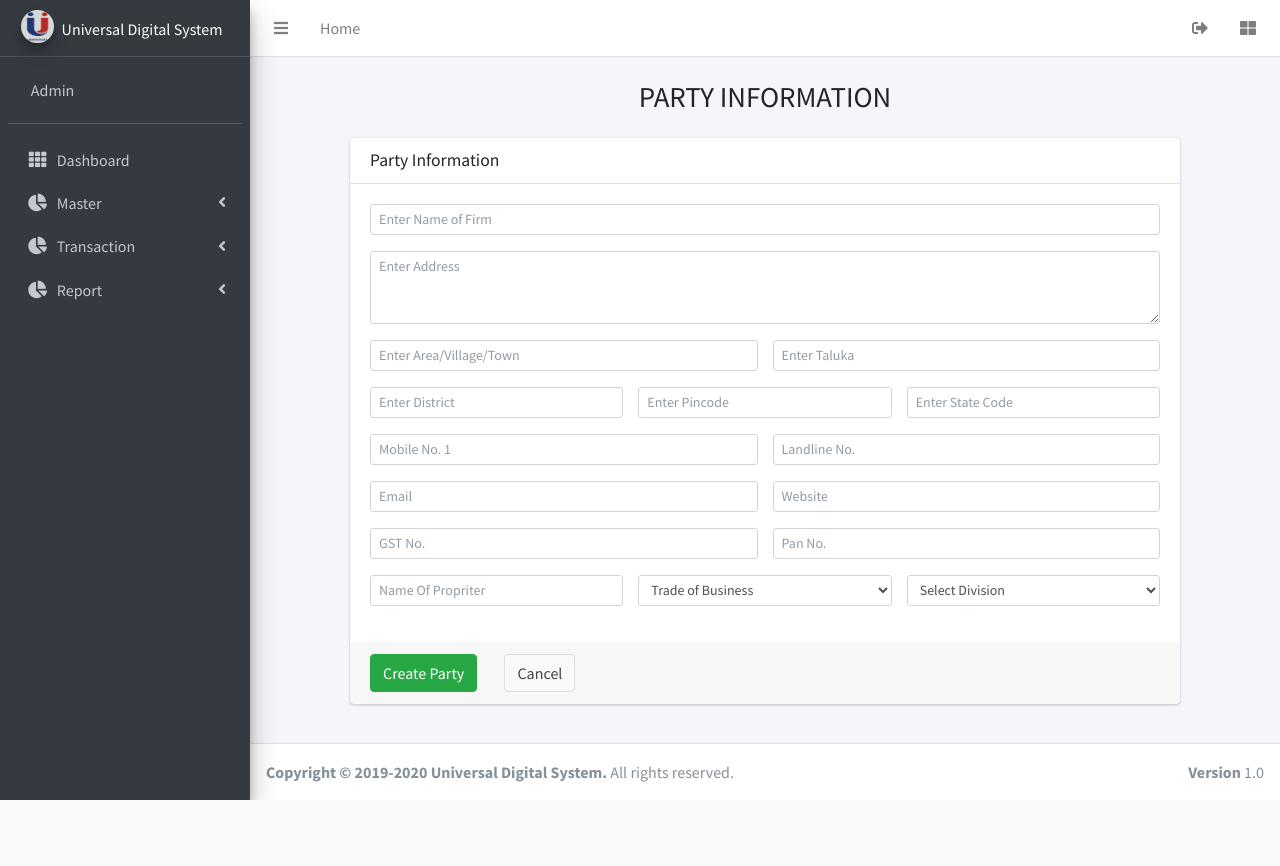
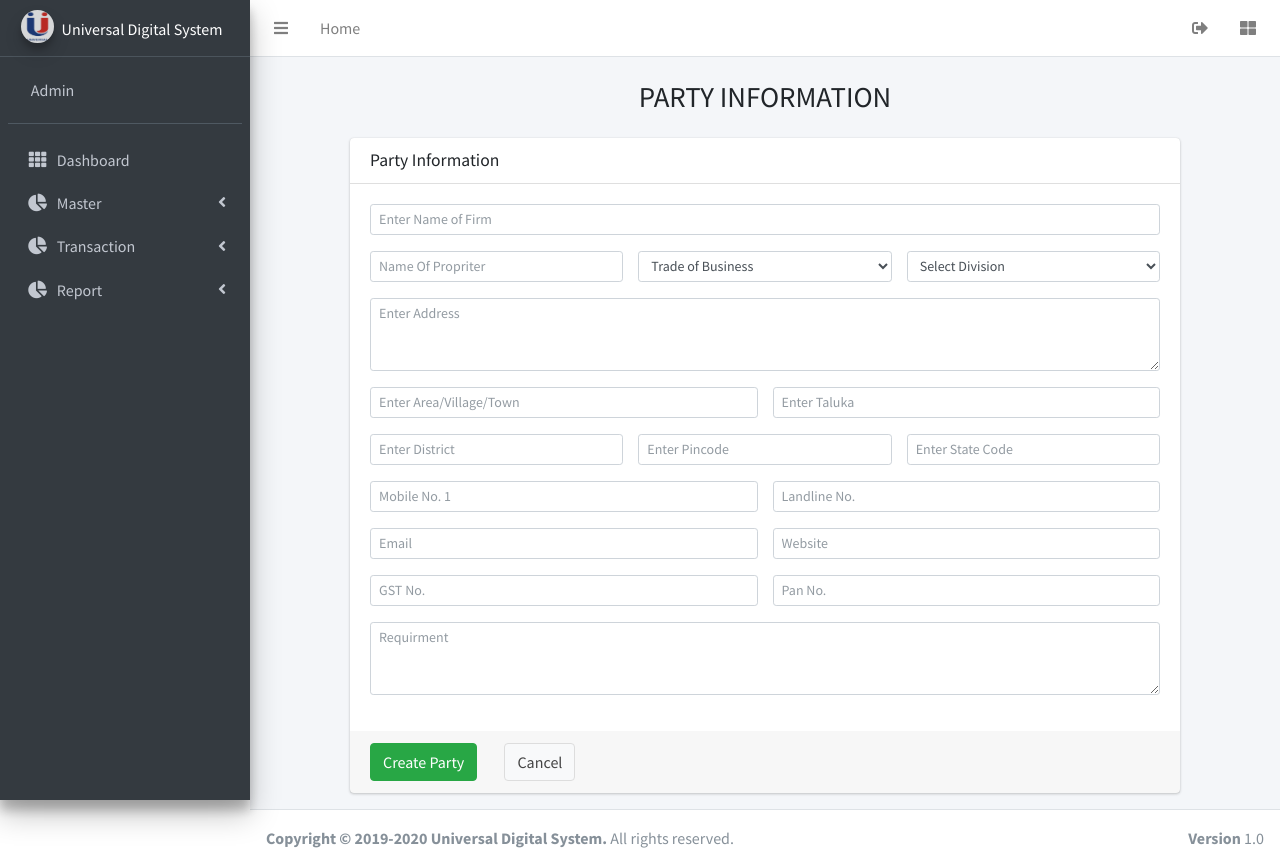
Before and after one commit to TechnoGitNew123/Universal, a CodeIgniter app: page /universal/Admin/party_information in a window 1280 px wide. Before the commit the page ends 800 px from the top, so only its background shows below. Run offline with CodeIgniter, Linux system fonts and the light colour scheme; a user stored in the database is signed in; data comes from the database, SQL or seed files in the repository; some libraries are stand-ins or nearby versions.

Commit message:
11-01-2020

```diff
--- a/application/controllers/Admin.php
+++ b/application/controllers/Admin.php
@@ -216,6 +216,7 @@ class Admin extends CI_Controller{
         'party_pan_no' => $this->input->post('party_pan_no'),
         'party_proriter' => $this->input->post('party_proriter'),
         'party_business' => $this->input->post('party_business'),
+        'party_requirment' => $this->input->post('party_requirment'),
         'party_type' => 'party',
       );
       $check = $this->Admin_Model->check_duplication($company_id,$party_mob1,'party_mob1','uni_party');
@@ -257,6 +258,7 @@ class Admin extends CI_Controller{
           $data['party_proriter'] = $info->party_proriter;
           $data['party_business'] = $info->party_business;
           $data['party_status'] = $info->party_status;
+          $data['party_requirment'] = $info->party_requirment;
 
         }
         $data['division_list'] = $this->Admin_Model->get_list($company_id,'division_id','ASC','uni_division');
@@ -290,6 +292,7 @@ class Admin extends CI_Controller{
         'party_pan_no' => $this->input->post('party_pan_no'),
         'party_proriter' => $this->input->post('party_proriter'),
         'party_business' => $this->input->post('party_business'),
+        'party_requirment' => $this->input->post('party_requirment'),
       );
       $check = $this->Admin_Model->check_duplication($company_id,$party_mob1,'party_mob1','uni_party');
       if($check > 1){
--- a/application/views/Admin/govt_stamping_bill_list.php
+++ b/application/views/Admin/govt_stamping_bill_list.php
@@ -94,9 +94,9 @@ include('head.php');
                      </td>
                   <?php }?>
                     <td>
+                        <a href="<?php echo base_url(); ?>Transaction/edit_govt_stamp/<?php echo $list->govt_stamp_id; ?>"> <i class="fa fa-edit"></i> </a>
                       <?php if($admin_roll_id == 1){ ?>
-                      <a href="<?php echo base_url(); ?>Transaction/edit_govt_stamp/<?php echo $list->govt_stamp_id; ?>"> <i class="fa fa-edit"></i> </a>
-                      <a class="ml-2" href="<?php echo base_url(); ?>Transaction/delete_govt_stamp/<?php echo $list->govt_stamp_id; ?>" onclick="return confirm('Delete Confirm');"> <i class="fa fa-trash"></i> </a>
+                        <a class="ml-2" href="<?php echo base_url(); ?>Transaction/delete_govt_stamp/<?php echo $list->govt_stamp_id; ?>" onclick="return confirm('Delete Confirm');"> <i class="fa fa-trash"></i> </a>
                       <?php } ?>
                     </td>
                   </tr>
--- a/application/views/Admin/party_all_info.php
+++ b/application/views/Admin/party_all_info.php
@@ -51,11 +51,12 @@
                 </select>
                   </div>
                     <div class="form-group col-md-2 ">
-                      <a href="<?php echo base_url(); ?>Admin/party_information" class="btn btn-primary btn-sm ml-4">Add Party </a>
+                      <a href="<?php echo base_url(); ?>Admin/party_information" class="btn btn-primary btn-sm ml-4">Add Enquiry </a>
                     </div>
                 </div>
                   <!-- /.card-body -->
                 </form>
+                <p class="pl-2 text-danger text-bold">Customer No : <span id="party_id"></span></p>
                 <table class="table table-bordered mb-0 invoice-table">
                 <style media="screen">
                   .invoice-table td{
@@ -340,6 +341,7 @@ $("#party").on("change", function(){
     context: this,
     success: function (result) {
       var data = JSON.parse(result);
+      $('#party_id').html(data['party_id']);
       $('#party_firm').html(data['party_firm']);
       $('#party_address').html(data['party_address']);
       $('#party_area').html(data['party_area']);
--- a/application/views/Admin/party_information.php
+++ b/application/views/Admin/party_information.php
@@ -46,6 +46,25 @@
                   <div class="form-group col-md-12">
                     <input type="text" class="form-control form-control-sm required" name="party_firm" id="party_firm" value="<?php if(isset($party_firm)){ echo $party_firm;} ?>" placeholder="Enter Name of Firm" required>
                   </div>
+                  <div class="form-group col-md-4">
+                    <input type="text" class="form-control form-control-sm required" name="party_proriter" id="party_proriter" value="<?php if(isset($party_proriter)){ echo $party_proriter;} ?>" placeholder="Name Of Propriter">
+                  </div>
+                  <div class="form-group col-md-4">
+                    <select class="form-control form-control-sm select2" data-placeholder="Trade of Business" name="party_business" id="party_business">
+                      <option value="" selected>Trade of Business</option>
+                      <?php foreach($trade_name_list as $list){ ?>
+                      <option value="<?php echo $list->trade_id; ?>" <?php if(isset($party_business) && $party_business == $list->trade_id){ echo 'selected'; } ?>><?php echo $list->trade_name; ?></option>
+                      <?php } ?>
+                    </select>
+                  </div>
+                  <div class="form-group col-md-4">
+                    <select class="form-control form-control-sm select2" data-placeholder="Select Division" name="division_id" id="division_id">
+                      <option value="" selected>Select Division</option>
+                      <?php foreach($division_list as $list){ ?>
+                      <option value="<?php echo $list->division_id; ?>" <?php if(isset($division_id) && $division_id == $list->division_id){ echo 'selected'; } ?>><?php echo $list->division_name; ?></option>
+                      <?php } ?>
+                    </select>
+                  </div>
                   <div class="form-group col-md-12">
                     <textarea class="form-control form-control-sm required" rows="3" name="party_address" id="party_address" placeholder="Enter Address" required><?php if(isset($party_address)){ echo $party_address;} ?></textarea>
                   </div>
@@ -82,24 +101,8 @@
                   <div class="form-group col-md-6">
                     <input type="text" class="form-control form-control-sm" name="party_pan_no" id="party_pan_no" value="<?php if(isset($party_pan_no)){ echo $party_pan_no;} ?>" placeholder="Pan No.">
                   </div>
-                  <div class="form-group col-md-4">
-                    <input type="text" class="form-control form-control-sm required" name="party_proriter" id="party_proriter" value="<?php if(isset($party_proriter)){ echo $party_proriter;} ?>" placeholder="Name Of Propriter">
-                  </div>
-                  <div class="form-group col-md-4">
-                    <select class="form-control form-control-sm select2" data-placeholder="Trade of Business" name="party_business" id="party_business">
-                      <option value="" selected>Trade of Business</option>
-                      <?php foreach($trade_name_list as $list){ ?>
-                      <option value="<?php echo $list->trade_id; ?>" <?php if(isset($party_business) && $party_business == $list->trade_id){ echo 'selected'; } ?>><?php echo $list->trade_name; ?></option>
-                      <?php } ?>
-                    </select>
-                  </div>
-                  <div class="form-group col-md-4">
-                    <select class="form-control form-control-sm select2" data-placeholder="Select Division" name="division_id" id="division_id">
-                      <option value="" selected>Select Division</option>
-                      <?php foreach($division_list as $list){ ?>
-                      <option value="<?php echo $list->division_id; ?>" <?php if(isset($division_id) && $division_id == $list->division_id){ echo 'selected'; } ?>><?php echo $list->division_name; ?></option>
-                      <?php } ?>
-                    </select>
+                  <div class="form-group col-md-12">
+                    <textarea class="form-control form-control-sm required" rows="3" name="party_requirment" id="party_requirment" placeholder="Requirment" required><?php if(isset($party_requirment)){ echo $party_requirment;} ?></textarea>
                   </div>
                 </div>
                 <!-- /.card-body -->
--- a/application/views/Admin/repairy_bill_list.php
+++ b/application/views/Admin/repairy_bill_list.php
@@ -101,8 +101,8 @@ include('head.php');
                      </td>
                   <?php }?>
                     <td >
-                      <?php if($admin_roll_id == 1){ ?>
                       <a href="<?php echo base_url(); ?>Transaction/edit_repairy_bill/<?php echo $list->repairy_id; ?>"> <i class="fa fa-edit"></i> </a>
+                        <?php if($admin_roll_id == 1){ ?>
                       <a class="ml-2" href="<?php echo base_url(); ?>Transaction/delete_repairy_bill/<?php echo $list->repairy_id; ?>" onclick="return confirm('Delete Confirm');"> <i class="fa fa-trash"></i> </a>
                     <?php } ?>
                     </td>
```
Also changed, not shown: application/views/Admin/party_list.php (+4 -4 lines), 1 other file.
